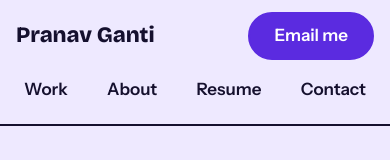
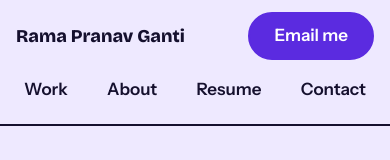
Before and after one commit to SaikoMeijin/Website_Development_Assignment, a plain HTML site: page index.html in a window 390 px wide. Shown: the top 160 px of the page. Drawn offline with nearby package versions, Linux system fonts and the light colour scheme.

Commit message:
Show full name in navigation bar

```diff
--- a/index.html
+++ b/index.html
@@ -15,7 +15,7 @@
 
   <header class="site-header">
     <nav class="nav" aria-label="Main">
-      <a class="logo" href="#hero">Pranav Ganti</a>
+      <a class="logo" href="#hero">Rama Pranav Ganti</a>
       <ul class="nav-links">
         <li><a class="nav-link" href="#work">Work</a></li>
         <li><a class="nav-link" href="#about">About</a></li>
--- a/style.css
+++ b/style.css
@@ -194,6 +194,7 @@ section { max-width: var(--max); margin: 0 auto; padding: var(--s5) var(--s3); }
 @media (max-width: 700px) {
   body { font-size: 17px; }
   .nav { flex-wrap: wrap; gap: var(--s1); padding: 12px var(--s2); }
+  .logo { font-size: 18px; }
   .nav-links { order: 3; width: 100%; justify-content: space-between; }
   .nav-link { padding: 0 var(--s1); }
   section { padding: 64px var(--s2); }
```
